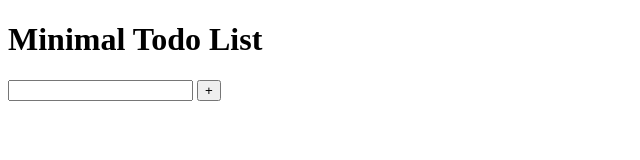
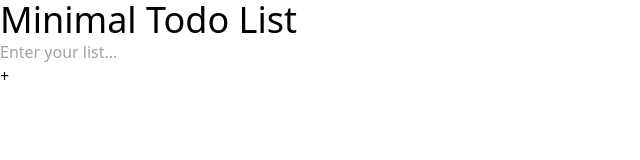
Before and after one commit to cpe-cmu-261207/lab-04-tewarad2020, a plain HTML site: page index.html in a window 1280 px wide. Shown: the whole page, without its empty margins (0-640 px from the left). Drawn offline with nearby package versions, Linux system fonts and the light colour scheme.

Commit message:
completed

```diff
--- a/index.html
+++ b/index.html
@@ -6,14 +6,30 @@
 	<meta http-equiv="X-UA-Compatible" content="IE=edge">
 	<meta name="viewport" content="width=device-width, initial-scale=1.0">
 	<script src='script.js' defer></script>
-	<title>Lab 04</title>
-	<!-- <link href="https://unpkg.com/tailwindcss@^2/dist/tailwind.min.css" rel="stylesheet"> -->
+	<title>Minimal Todo List</title>
+
+	<!-- link -->
+	<link rel="stylesheet" href="CSSstyle.css">
+	<link href="https://unpkg.com/tailwindcss@^2/dist/tailwind.min.css" rel="stylesheet">
+	<link rel="preconnect" href="https://fonts.googleapis.com">
+  	<link rel="preconnect" href="https://fonts.gstatic.com" crossorigin>
+  	<link href="https://fonts.googleapis.com/css2?family=Josefin+Sans&display=swap" rel="stylesheet">
 </head>
 
 <body>
-	<h1>Minimal Todo List</h1>
-	<input  type='text'>
-	<button>+</button>
+	<div class="circle1"></div>
+	<div class="circle2"></div>
+	<div class="container">
+		<div class="menu">
+			<h1 class="text-4xl">Minimal Todo List</h1>
+			<div class="inp">
+				<input class="text-white" type='text' placeholder="Enter your list...">
+			</div>
+			<div class="btn">
+				<button onclick="Clicktoadd()">+</button>
+			</div>
+		</div>
+	</div>
 </body>
 
 </html>
```
